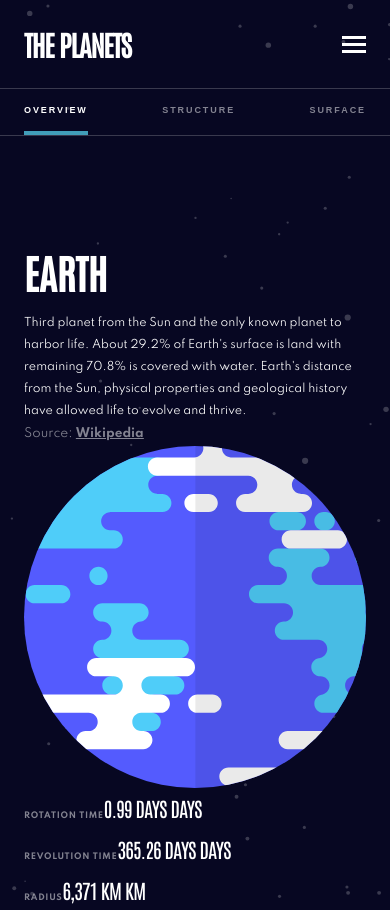
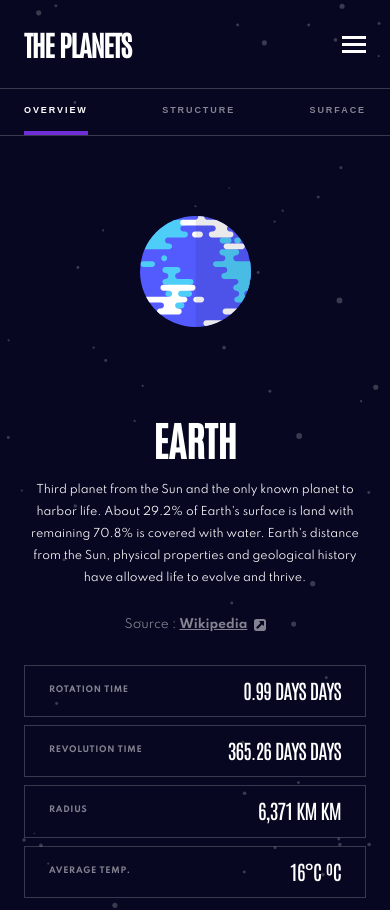
Before and after one commit to xaviguasch/planets-facts-site-app-frontendmentor-challenge-prac, a React (Create React App) app: page /planets/earth in a window 390 px wide. Shown: the top 910 px of the page. Built offline with nearby package versions, Linux system fonts and the light colour scheme.

Commit message:
finished styling mobile view

```diff
--- a/src/components/Planet.css
+++ b/src/components/Planet.css
@@ -16,5 +16,67 @@
 }
 
 .Planet__content {
-  padding: 6em 1.5em 3em;
+  padding: 5em 1.5em 3em;
+
+  display: flex;
+  flex-direction: column;
+  justify-content: center;
+  align-items: center;
+  gap: 1.75em;
 }
+
+.Planet__main {
+  position: relative;
+
+  display: flex;
+  flex-direction: column;
+  justify-content: center;
+  align-items: center;
+  gap: 4.5em;
+}
+
+.planet-img-container {
+  position: relative;
+}
+
+.planet-img {
+  width: 111px;
+}
+
+.planet-img__2 {
+  position: absolute;
+  top: 30%;
+  transform: scale(0.5);
+}
+
+.Planet__copy {
+  text-align: center;
+}
+
+.source {
+  margin-top: 2em;
+}
+
+.icon-source {
+  display: inline-block;
+  position: relative;
+  top: 3px;
+  margin-left: 0.25em;
+}
+
+.Planet__stats {
+  width: 100%;
+
+  display: flex;
+  flex-direction: column;
+  gap: 0.5em;
+}
+
+.stat-item {
+  padding: 0.25em 1.5em 0.4em;
+  border: 1px solid var(--clr-white-alt);
+
+  display: flex;
+  justify-content: space-between;
+  align-items: center;
+}
--- a/src/components/Planet.js
+++ b/src/components/Planet.js
@@ -65,23 +65,40 @@ const Planet = () => {
 
         <div className='Planet__content'>
           {infoDisplay === 'overview' && (
-            <div className='Planet__copy'>
-              <h1 className='name'>{name}</h1>
-              <p className='text'>{overview.content}</p>
-              <p className='source'>
-                Source:{' '}
-                <a className='source__link' href={overview.source}>
-                  Wikipedia
-                </a>
-              </p>
+            <div className='Planet__main'>
+              <div className='planet-img-container'>
                 <img
                   className='planet-img'
                   src={images.planet.replace('./', '/')}
                   alt={name}
                 />
               </div>
+              <div className='Planet__copy'>
+                <h1 className='name'>{name}</h1>
+                <p className='text'>{overview.content}</p>
+                <p className='source'>
+                  Source :{' '}
+                  <a className='source__link' href={overview.source}>
+                    Wikipedia
+                  </a>{' '}
+                  <img
+                    className='icon-source'
+                    src='../assets/icon-source.svg'
+                    alt='icon-source'
+                  />
+                </p>
+              </div>
+            </div>
           )}
           {infoDisplay === 'structure' && (
+            <div className='Planet__main'>
+              <div className='planet-img-container'>
+                <img
+                  className='planet-img'
+                  src={images.internal.replace('./', '/')}
+                  alt={name}
+                />
+              </div>
               <div className='Planet__copy'>
                 <h1 className='name'>{name}</h1>
                 <p className='text'>{structure.content}</p>
@@ -91,23 +108,12 @@ const Planet = () => {
                     Wikipedia
                   </a>
                 </p>
-              <img
-                className='planet-img'
-                src={images.internal.replace('./', '/')}
-                alt={name}
-              />
+              </div>
             </div>
           )}
           {infoDisplay === 'surface' && (
-            <div className='Planet__copy'>
-              <h1 className='name'>{name}</h1>
-              <p className='text'>{geology.content}</p>
-              <p className='source'>
-                Source:{' '}
-                <a className='source__link' href={geology.source}>
-                  Wikipedia
-                </a>
-              </p>
+            <div className='Planet__main'>
+              <div className='planet-img-container'>
                 <img
                   className='planet-img'
                   src={images.planet.replace('./', '/')}
@@ -119,32 +125,35 @@ const Planet = () => {
                   alt={name}
                 />
               </div>
+              <div className='Planet__copy'>
+                <h1 className='name'>{name}</h1>
+                <p className='text'>{geology.content}</p>
+                <p className='source'>
+                  Source:{' '}
+                  <a className='source__link' href={geology.source}>
+                    Wikipedia
+                  </a>
+                </p>
+              </div>
+            </div>
           )}
 
           <ul className='Planet__stats'>
-            <li>
-              <div>
+            <li className='stat-item'>
               <span className='stat-name'>Rotation Time</span>
               <span className='stat-value'>{rotation} days</span>
-              </div>
             </li>
-            <li>
-              <div>
+            <li className='stat-item'>
               <span className='stat-name'>Revolution Time</span>
               <span className='stat-value'>{revolution} days</span>
-              </div>
             </li>
-            <li>
-              <div>
+            <li className='stat-item'>
               <span className='stat-name'>Radius</span>
               <span className='stat-value'>{radius} km</span>
-              </div>
             </li>
-            <li>
-              <div>
+            <li className='stat-item'>
               <span className='stat-name'>Average temp.</span>
               <span className='stat-value'>{temperature} ºC</span>
-              </div>
             </li>
           </ul>
         </div>
--- a/src/index.css
+++ b/src/index.css
@@ -58,7 +58,15 @@
   --clr-dark-bg: hsla(240, 67%, 8%, 1);
 
   /* Others */
-  --clr-turquoise: hsla(194, 48%, 49%, 1);
+  --clr-mercury: hsla(194, 48%, 49%, 1);
+  --clr-venus: hsla(33, 82%, 61%, 1);
+  --clr-earth: hsla(263, 67%, 51%, 1);
+  --clr-mars: hsla(10, 63%, 51%, 1);
+  --clr-jupiter: hsla(2, 68%, 53%, 1);
+  --clr-saturn: hsla(17, 73%, 46%, 1);
+  --clr-uranus: hsla(169, 73%, 44%, 1);
+  --clr-neptune: hsla(222, 87%, 56%, 1);
+
   --clr-white-alt: hsla(0, 0%, 100%, 0.2);
 }
 
@@ -151,8 +159,32 @@ img {
 }
 
 .Planet__btn.active {
-  border-bottom: 4px solid var(--clr-turquoise);
   color: var(--clr-white-text);
+}
+
+.Mercury .Planet__btn.active {
+  border-bottom: 4px solid var(--clr-mercury);
+}
+.Venus .Planet__btn.active {
+  border-bottom: 4px solid var(--clr-venus);
+}
+.Earth .Planet__btn.active {
+  border-bottom: 4px solid var(--clr-earth);
+}
+.Mars .Planet__btn.active {
+  border-bottom: 4px solid var(--clr-mars);
+}
+.Jupiter .Planet__btn.active {
+  border-bottom: 4px solid var(--clr-jupiter);
+}
+.Saturn .Planet__btn.active {
+  border-bottom: 4px solid var(--clr-saturn);
+}
+.Uranus .Planet__btn.active {
+  border-bottom: 4px solid var(--clr-uranus);
+}
+.Neptune .Planet__btn.active {
+  border-bottom: 4px solid var(--clr-neptune);
 }
 
 /* ================== */
```
Lines whose indentation alone changed are shown as unchanged.
